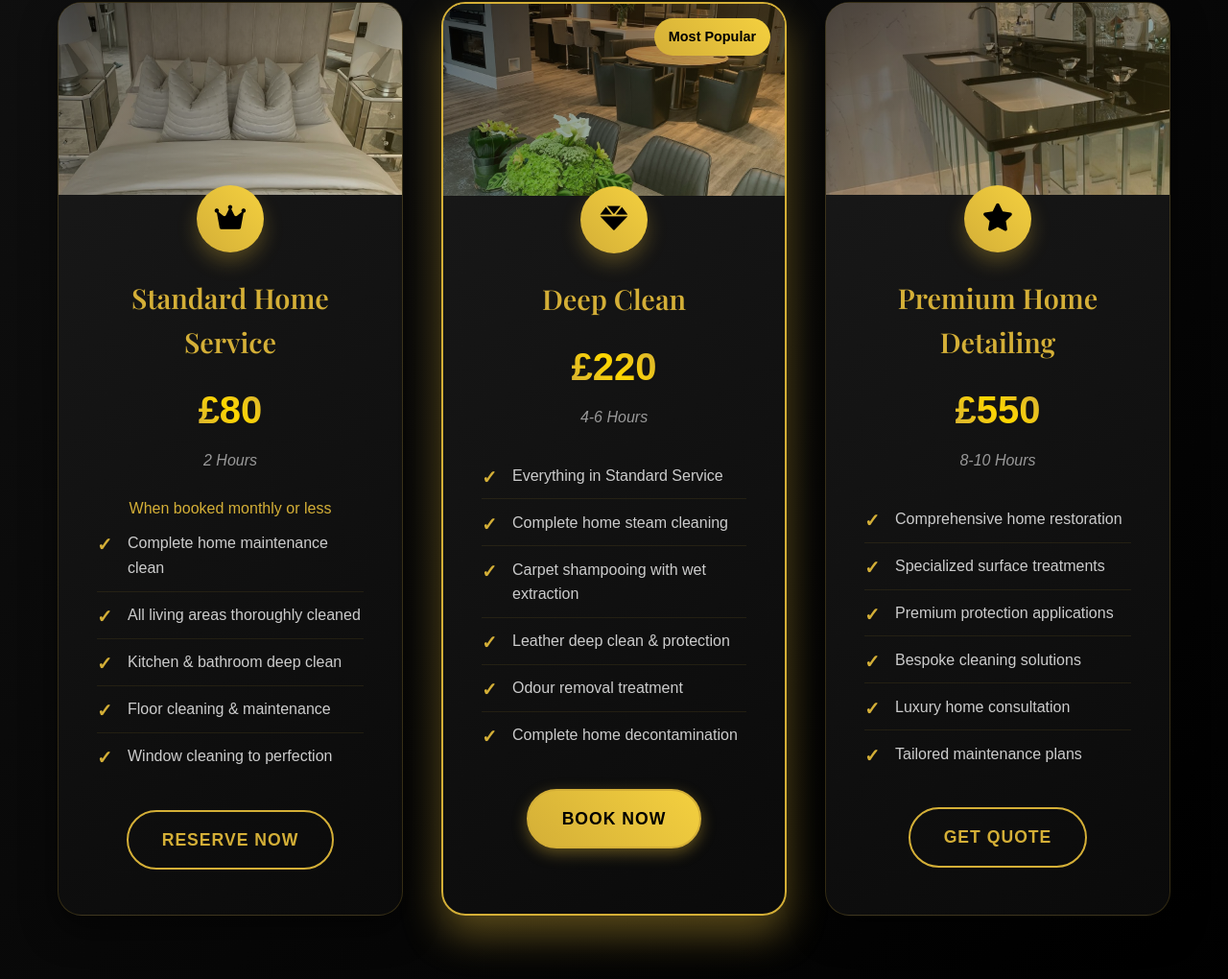
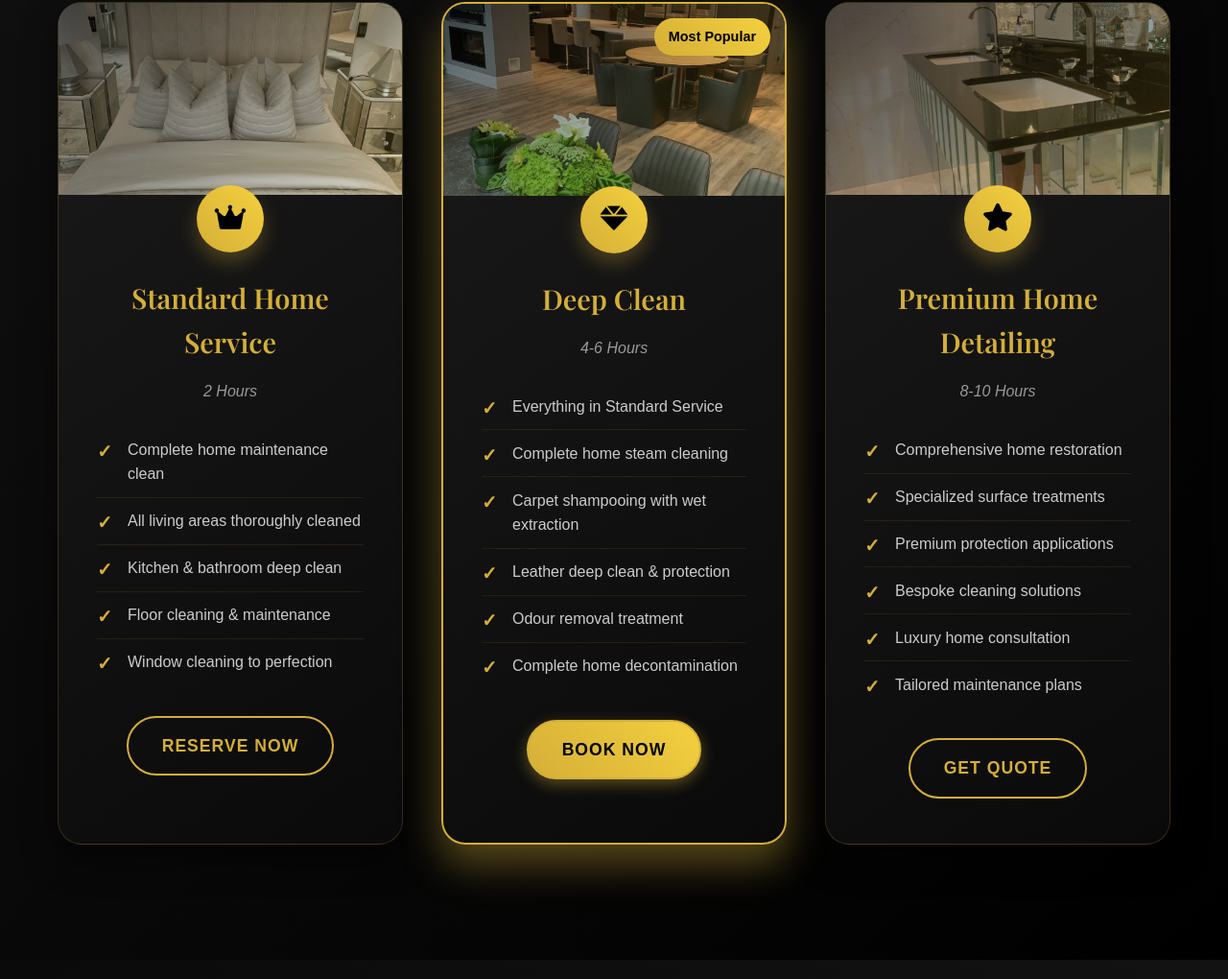
Before and after one commit to thefreewebsitewizards/classycleaner1, a plain HTML site: page index.html in a window 1280 px wide. Shown: the part 1140-2160 px from the top of the page at 96% size. Drawn offline with nearby package versions, Linux system fonts and the light colour scheme.

Commit message:
Update index.html

```diff
--- a/index.html
+++ b/index.html
@@ -89,10 +89,8 @@
                         </div>
                         <h3 class="service-name">Standard Home Service</h3>
                         <div class="price-container">
-                            <span class="price">£80</span>
                             <span class="duration">2 Hours</span>
                         </div>
-                        <p class="service-note">When booked monthly or less</p>
                         <ul class="service-features">
                             <li>Complete home maintenance clean</li>
                             <li>All living areas thoroughly cleaned</li>
@@ -117,7 +115,6 @@
                         </div>
                         <h3 class="service-name">Deep Clean</h3>
                         <div class="price-container">
-                            <span class="price">From £220</span>
                             <span class="duration">4-6 Hours</span>
                         </div>
                         <ul class="service-features">
@@ -144,7 +141,6 @@
                         </div>
                         <h3 class="service-name">Premium Home Detailing</h3>
                         <div class="price-container">
-                            <span class="price">From £550</span>
                             <span class="duration">8-10 Hours</span>
                         </div>
                         <ul class="service-features">
```
